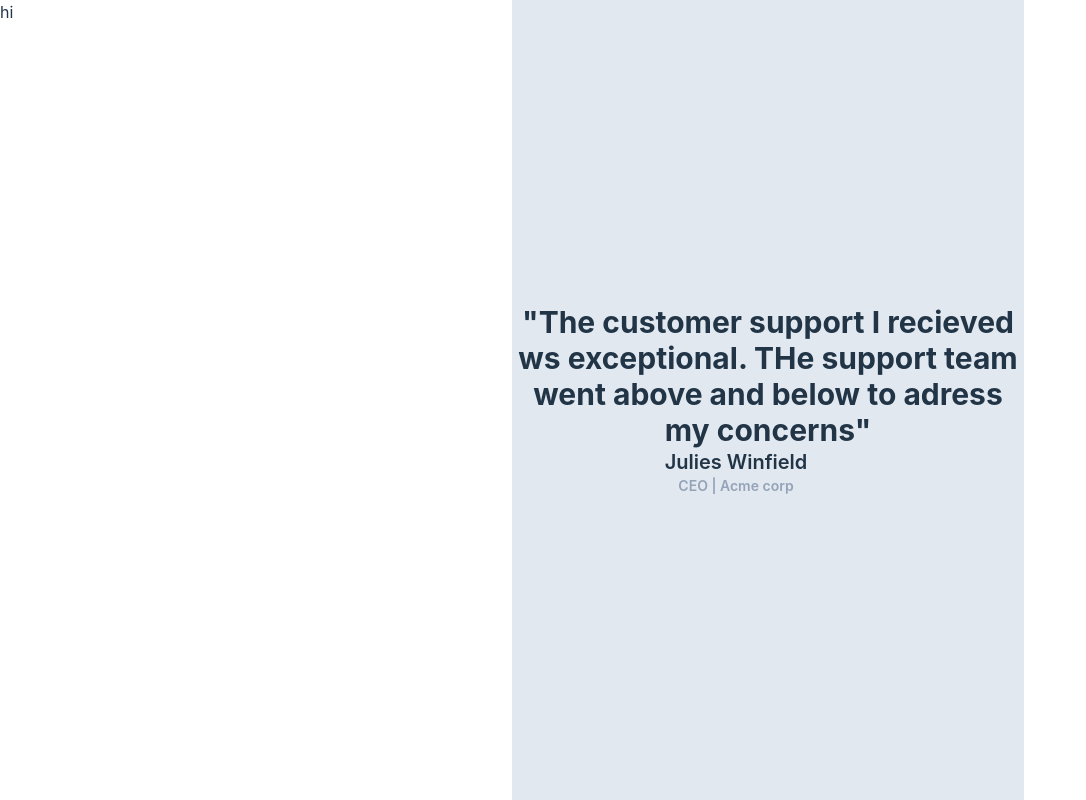
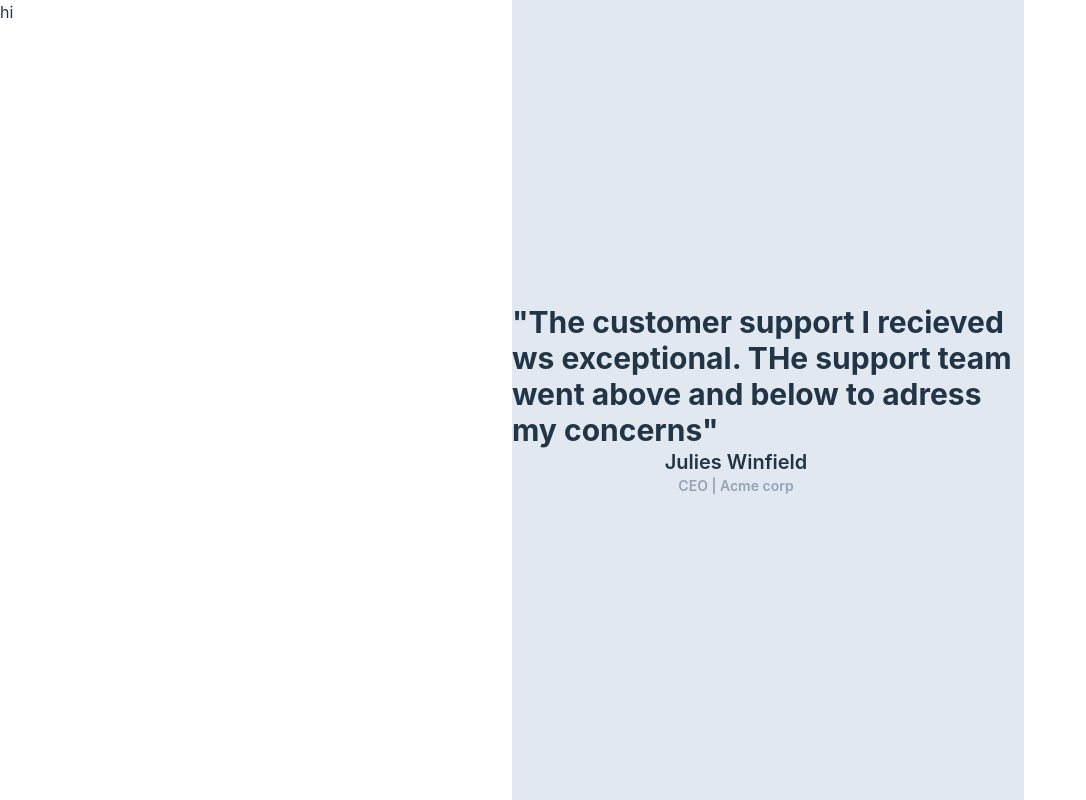
Before and after one commit to ashish07-07/blogging-website, a React (Vite) app in the folder frontend/: page /signup in a window 1280 px wide. Shown: the whole page, without its empty margins (0-1086 px from the left). Built offline with nearby package versions, Linux system fonts and the light colour scheme.

Commit message:
styling
added css

```diff
--- a/frontend/src/components/Quote.tsx
+++ b/frontend/src/components/Quote.tsx
@@ -2,11 +2,12 @@ export function Quote() {
   return (
     <div className="bg-slate-200 h-screen flex justify-center flex-col">
       <div className="flex justify-center">
-        <div className=" max-w-lg text-center  text-3xl font-bold">
-          "The customer support I recieved ws exceptional. THe support team went
-          above and below to adress my concerns"
+        <div className=" max-w-lg ">
+          <div className="text-3xl font-bold">
+            "The customer support I recieved ws exceptional. THe support team
+            went above and below to adress my concerns"
           </div>
-      </div>
+
           <div className=" max-w-md text-center  text-xl font-semibold">
             Julies Winfield
           </div>
@@ -15,5 +16,7 @@ export function Quote() {
             CEO | Acme corp
           </div>
         </div>
+      </div>
+    </div>
   );
 }
```
Lines whose indentation alone changed are shown as unchanged.
